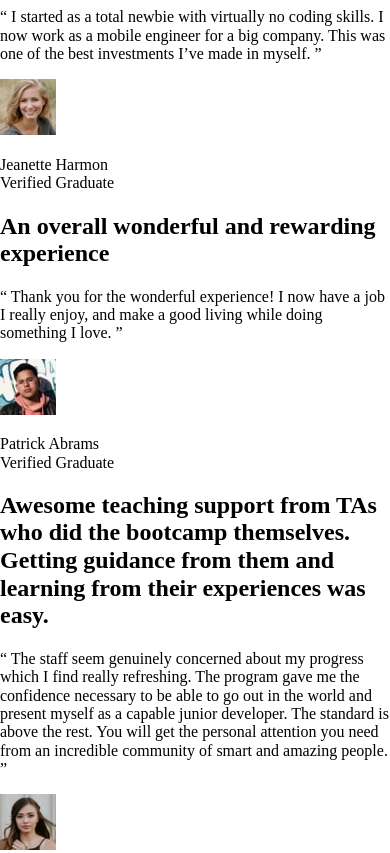
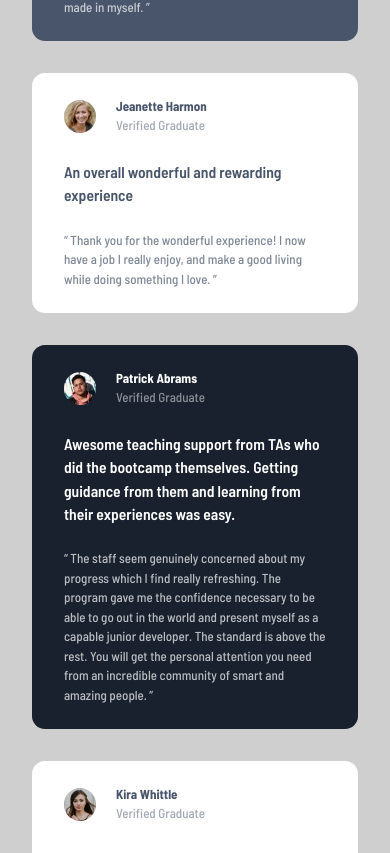
Before and after one commit to Adriverion/testimonials-grid-section, a plain HTML site: page index.html in a window 390 px wide. Shown: the part 654-1507 px from the top of the page. Drawn offline with nearby package versions, Linux system fonts and the light colour scheme.

Commit message:
styles for mobile devices

```diff
--- /dev/null
+++ b/css/style.css
@@ -0,0 +1,100 @@
+@import url('https://fonts.googleapis.com/css2?family=Barlow+Semi+Condensed:ital,wght@0,100;0,200;0,300;0,400;0,500;0,600;0,700;0,800;0,900;1,100;1,200;1,300;1,400;1,500;1,600;1,700;1,800;1,900&display=swap');
+
+:root {
+    --moderate-violet: #7541c8;
+    --very-dark-grayish-blue: #48556a;
+    --very-dark-blackish-blue: #19212e;
+    --white: #ffffff;
+    --light-gray: #cfcfcf;
+    --light-grayish-blue: #ecf2f8;
+    --spacing-32: 2.46rem;
+    --spacing-24: 1.84rem;
+    --font-base: 13px;
+    --w-font-medium: 500;
+    --w-font-semi-bold: 600;
+    --font-l: 1.2rem;
+}
+
+html {
+    font-family: "Barlow Semi Condensed", sans-serif;
+    font-size: var(--font-base);
+    background-color: var(--light-gray);
+}
+
+main {
+    display: flex;
+    justify-content: center;
+    align-items: center;
+    width: 100%;
+    min-height: 100vh;
+}
+
+.testimonials {
+    display: grid;
+    grid-template-columns: 1fr;
+    gap: var(--spacing-32);
+    margin: 0 var(--spacing-32);
+}
+
+.testimonials__testimonial-box {
+    display: flex;
+    flex-direction: column;
+    justify-content: center;
+    align-items: start;
+    gap: var(--spacing-24);
+    padding: var(--spacing-24) var(--spacing-32);
+    background-color: var(--white);
+    border-radius: 1rem;
+}
+
+.testimonials__testimonial-box--violet {
+    background-color: var(--moderate-violet);
+}
+
+.testimonials__testimonial-box--gray {
+    background-color: var(--very-dark-grayish-blue);
+}
+
+.testimonials__testimonial-box--dark-blue {
+    background-color: var(--very-dark-blackish-blue);
+}
+
+.testimonials__profile-content {
+    display: flex;
+    align-items: center;
+    gap: 1.5rem;
+}
+
+.testimonials__profile-image {
+    width: 2.5rem;
+    border-radius: 50%;
+}
+
+.testimonials__text {
+    font-weight: var(--w-font-medium);
+    color: var(--very-dark-grayish-blue);
+    text-align: start;
+    line-height: 1.5;
+    margin: 0;
+}
+
+
+.testimonials__text--title {
+    font-weight: var(--w-font-semi-bold);
+    font-size: var(--font-l);
+}
+
+.testimonials__text--white {
+    color: var(--white);
+}
+
+.testimonials__text--opacity-50 {
+    opacity: .5;
+}
+
+.testimonials__text--opacity-70 {
+    opacity: .7;
+}
+
+.attribution { font-size: 11px; text-align: center; }
+.attribution a { color: hsl(228, 45%, 44%); }
--- a/index.html
+++ b/index.html
@@ -2,86 +2,82 @@
 <html lang="en">
 <head>
   <meta charset="UTF-8">
-  <meta name="viewport" content="width=device-width, initial-scale=1.0"> <!-- displays site properly based on user's device -->
-
+  <meta name="viewport" content="width=device-width, initial-scale=1.0">
   <link rel="icon" type="image/png" sizes="32x32" href="./images/favicon-32x32.png">
   <link rel="stylesheet" href="https://cdnjs.cloudflare.com/ajax/libs/normalize/8.0.1/normalize.min.css" integrity="sha512-NhSC1YmyruXifcj/KFRWoC561YpHpc5Jtzgvbuzx5VozKpWvQ+4nXhPdFgmx8xqexRcpAglTj9sIBWINXa8x5w==" crossorigin="anonymous" referrerpolicy="no-referrer" />
+  <link rel="stylesheet" href="css/style.css">
   <title>Frontend Mentor | testimonials grid section</title>
-
-  <!-- Feel free to remove these styles or customise in your own stylesheet 👍 -->
-  <style>
-    .attribution { font-size: 11px; text-align: center; }
-    .attribution a { color: hsl(228, 45%, 44%); }
-  </style>
 </head>
 <body>
   <main>
     <section class="testimonials">
-      <article class="testimonials__testimonial-box">
+      <article class="testimonials__testimonial-box testimonials__testimonial-box--violet">
         <div class="testimonials__profile-content">
           <img class="testimonials__profile-image" src="./images/image-daniel.jpg" alt="daniel´s profile photo">
-          <p class="testimonials__profile-name">Daniel Clifford<br><span>Verified Graduate</span></p>
+          <p class="testimonials__text testimonials__text--white"><b>Daniel Clifford</b><br><span class="testimonials__text--opacity-50">Verified Graduate</span></p>
         </div>
         <header class="testimonials__header">
-          <h2 class="testimonials__title">
+          <h2 class="testimonials__text testimonials__text--title testimonials__text--white">
             I received a job offer mid-course, and the subjects I learned were current, if not more so, in the company I joined. I honestly feel I got every penny’s worth.
           </h2>
         </header>
-        <p class="testimonials__paragraph">
+        <p class="testimonials__text testimonials__text--white testimonials__text--opacity-70">
           “ I was an EMT for many years before I joined the bootcamp. I’ve been looking to make a transition and have heard some people who had an amazing experience here. I signed up for the free intro course and found it incredibly fun! I enrolled shortly thereafter. The next 12 weeks was the best - and most grueling - time of my life. Since completing the course, I’ve successfully switched careers, working as a Software Engineer at a VR startup. ”
         </p>
       </article>
-      <article class="testimonials__testimonial-box">
+      <article class="testimonials__testimonial-box testimonials__testimonial-box--gray">
         <div class="testimonials__profile-content">
           <img class="testimonials__profile-image" src="./images/image-jonathan.jpg" alt="jonathan´s profile photo">
-          <p class="testimonials__profile-name">Jonathan Walters<br><span>Verified Graduate</span></p>
+          <p class="testimonials__text testimonials__text--white"><b>Jonathan Walters</b><br><span class="testimonials__text--opacity-50">Verified Graduate</span></p>
         </div>
         <header class="testimonials__header">
-          <h2 class="testimonials__title">The team was very supportive and kept me motivated</h2>
+          <h2 class="testimonials__text testimonials__text--title testimonials__text--white">
+            The team was very supportive and kept me motivated
+          </h2>
         </header>
-        <p class="testimonials__paragraph">
+        <p class="testimonials__text testimonials__text--white testimonials__text--opacity-70">
           “ I started as a total newbie with virtually no coding skills. I now work as a mobile engineer for a big company. This was one of the best investments I’ve made in myself. ”
         </p>
       </article>
       <article class="testimonials__testimonial-box">
         <div class="testimonials__profile-content">
           <img class="testimonials__profile-image" src="./images/image-jeanette.jpg" alt="jeanette´s profile photo">
-          <p class="testimonials__profile-name">Jeanette Harmon<br><span>Verified Graduate</span></p>
+          <p class="testimonials__text"><b>Jeanette Harmon</b><br><span class="testimonials__text--opacity-50">Verified Graduate</span></p>
         </div>
         <header class="testimonials__header">
-          <h2 class="testimonials__title">
+          <h2 class="testimonials__text testimonials__text--title">
             An overall wonderful and rewarding experience
           </h2>
         </header>
-        <p class="testimonials__paragraph">
+        <p class="testimonials__text testimonials__text--opacity-70">
           “ Thank you for the wonderful experience! I now have a job I really enjoy, and make a good living while doing something I love. ”
         </p>
       </article>
-      <article class="testimonials__testimonial-box">
+      <article class="testimonials__testimonial-box testimonials__testimonial-box--dark-blue">
         <div class="testimonials__profile-content">
           <img class="testimonials__profile-image" src="./images/image-patrick.jpg" alt="patrick´s profile photo">
-          <p class="testimonials__profile-name">Patrick Abrams<br><span>Verified Graduate</span></p>
+          <p class="testimonials__text testimonials__text--white"><b>Patrick Abrams</b><br><span class="testimonials__text--opacity-50">Verified Graduate</span></p>
         </div>
         <header class="testimonials__header">
-          <h2 class="testimonials__title">
+          <h2 class="testimonials__text testimonials__text--title testimonials__text--white">
             Awesome teaching support from TAs who did the bootcamp themselves. Getting guidance from them and learning from their experiences was easy.
           </h2>
         </header>
-        <p class="testimonials__paragraph">
+        <p class="testimonials__text testimonials__text--white testimonials__text--opacity-70">
           “ The staff seem genuinely concerned about my progress which I find really refreshing. The program gave me the confidence necessary to be able to go out in the world and present myself as a capable junior developer. The standard is above the rest. You will get the personal attention you need from an incredible community of smart and amazing people. ”
         </p>
       </article>
       <article class="testimonials__testimonial-box">
         <div class="testimonials__profile-content">
           <img class="testimonials__profile-image" src="./images/image-kira.jpg" alt="kira´s profile photo">
-          <p class="testimonials__profile-name">Kira Whittle<br><span>Verified Graduate</span></p>
+          <p class="testimonials__text"><b>Kira Whittle</b><br><span class="testimonials__text--opacity-50">Verified Graduate</span></p>
         </div>
         <header class="testimonials__header">
-          <h2 class="testimonials__title">
+          <h2 class="testimonials__text testimonials__text--title">
             Such a life-changing experience. Highly recommended!
           </h2>
         </header>
-        <p class="testimonials__paragraph">
+        <p class="testimonials__text testimonials__text--opacity-70">
           “ Before joining the bootcamp, I’ve never written a line of code. I needed some structure from professionals who can help me learn programming step by step. I was encouraged to enroll by a former student of theirs who can only say wonderful things about the program. The entire curriculum and staff did not disappoint. They were very hands-on and I never had to wait long for assistance. The agile team project, in particular, was outstanding. It took my learning to the next level in a way that no tutorial could ever have. In fact, I’ve often referred to it during interviews as an example of my developent experience. It certainly helped me land a job as a full-stack developer after receiving multiple offers. 100% recommend! ”
         </p>
       </article>
```
